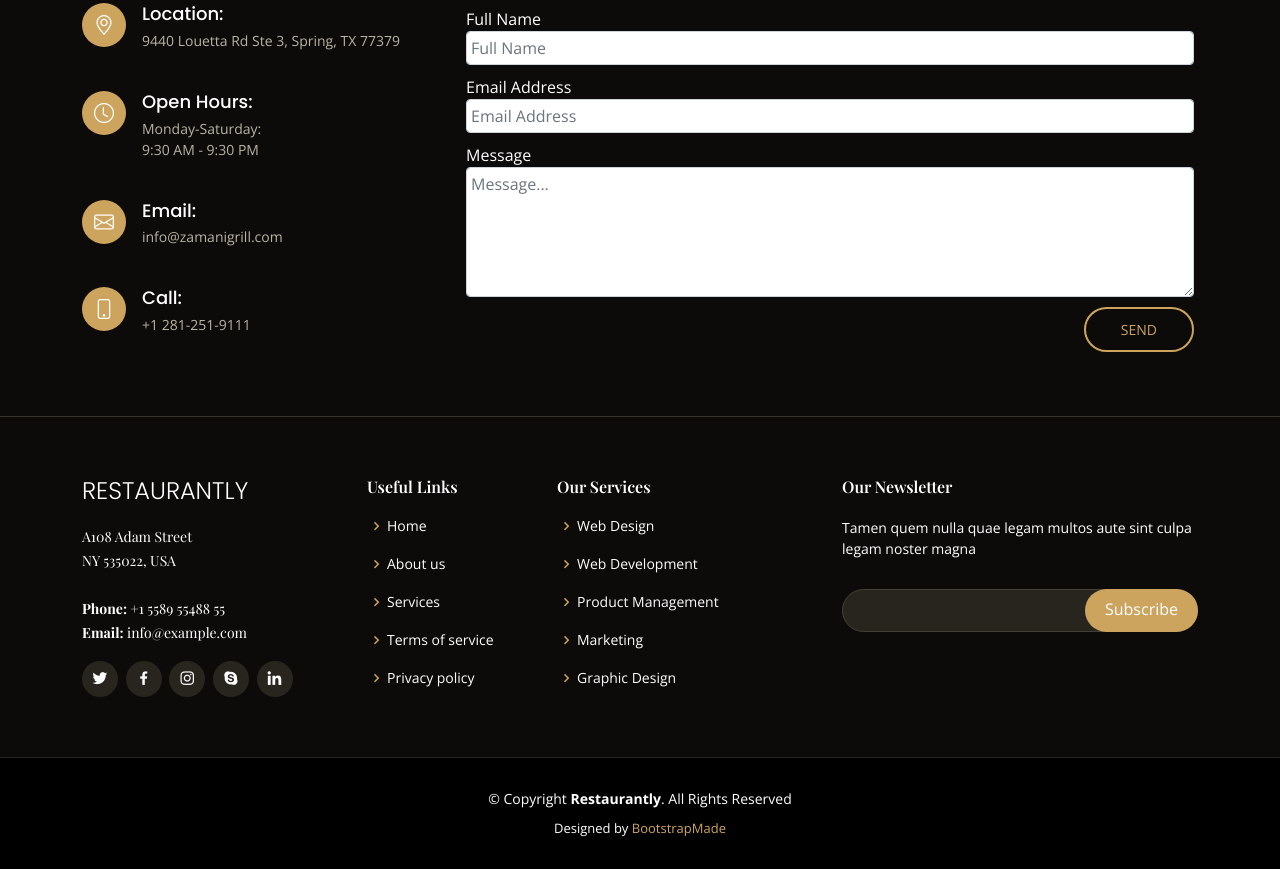
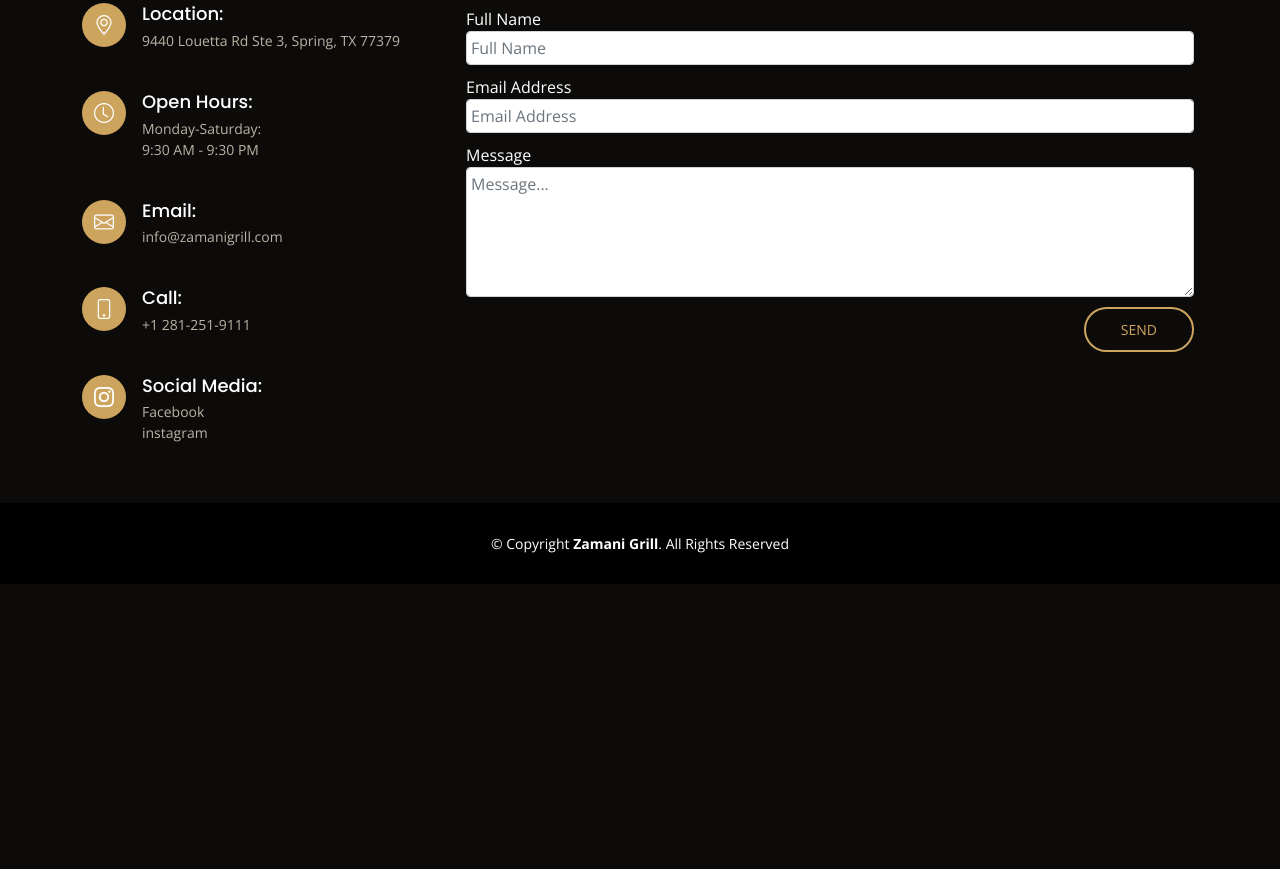
Before and after one commit to ImadMashhood/Zamani-Grill, a plain HTML site: page index.html in a window 1280 px wide. Shown: the part 4123-4992 px from the top of the page. After the commit the page ends 4707 px from the top, so only its background shows below. Drawn offline with nearby package versions, Linux system fonts and the light colour scheme; a web font is replaced by a local one.

Commit message:
Social media and footer to only copyright

```diff
--- a/index.html
+++ b/index.html
@@ -502,6 +502,14 @@
                 <p>+1 281-251-9111</p>
               </div>
 
+              <div class="phone">
+                <i class="bi bi-instagram"></i>
+                <h4>Social Media:</h4>
+                <a href="https://www.facebook.com/profile.php?id=182769685071562&_rdr" ><p>Facebook</p></a>
+                <a href="https://www.instagram.com/explore/locations/230053/zamani-mediterranean-grill-market/"><p>instagram</p></a>
+              </div>
+
+
             </div>
 
           </div>
@@ -569,76 +577,11 @@
 
   <!-- ======= Footer ======= -->
   <footer id="footer">
-    <div class="footer-top">
-      <div class="container">
-        <div class="row">
-
-          <div class="col-lg-3 col-md-6">
-            <div class="footer-info">
-              <h3>Restaurantly</h3>
-              <p>
-                A108 Adam Street <br>
-                NY 535022, USA<br><br>
-                <strong>Phone:</strong> +1 5589 55488 55<br>
-                <strong>Email:</strong> info@example.com<br>
-              </p>
-              <div class="social-links mt-3">
-                <a href="#" class="twitter"><i class="bx bxl-twitter"></i></a>
-                <a href="#" class="facebook"><i class="bx bxl-facebook"></i></a>
-                <a href="#" class="instagram"><i class="bx bxl-instagram"></i></a>
-                <a href="#" class="google-plus"><i class="bx bxl-skype"></i></a>
-                <a href="#" class="linkedin"><i class="bx bxl-linkedin"></i></a>
-              </div>
-            </div>
-          </div>
-
-          <div class="col-lg-2 col-md-6 footer-links">
-            <h4>Useful Links</h4>
-            <ul>
-              <li><i class="bx bx-chevron-right"></i> <a href="#">Home</a></li>
-              <li><i class="bx bx-chevron-right"></i> <a href="#">About us</a></li>
-              <li><i class="bx bx-chevron-right"></i> <a href="#">Services</a></li>
-              <li><i class="bx bx-chevron-right"></i> <a href="#">Terms of service</a></li>
-              <li><i class="bx bx-chevron-right"></i> <a href="#">Privacy policy</a></li>
-            </ul>
-          </div>
-
-          <div class="col-lg-3 col-md-6 footer-links">
-            <h4>Our Services</h4>
-            <ul>
-              <li><i class="bx bx-chevron-right"></i> <a href="#">Web Design</a></li>
-              <li><i class="bx bx-chevron-right"></i> <a href="#">Web Development</a></li>
-              <li><i class="bx bx-chevron-right"></i> <a href="#">Product Management</a></li>
-              <li><i class="bx bx-chevron-right"></i> <a href="#">Marketing</a></li>
-              <li><i class="bx bx-chevron-right"></i> <a href="#">Graphic Design</a></li>
-            </ul>
-          </div>
-
-          <div class="col-lg-4 col-md-6 footer-newsletter">
-            <h4>Our Newsletter</h4>
-            <p>Tamen quem nulla quae legam multos aute sint culpa legam noster magna</p>
-            <form action="" method="post">
-              <input type="email" name="email"><input type="submit" value="Subscribe">
-            </form>
-
-          </div>
-
-        </div>
-      </div>
-    </div>
-
     <div class="container">
       <div class="copyright">
-        &copy; Copyright <strong><span>Restaurantly</span></strong>. All Rights Reserved
+        &copy; Copyright <strong><span>Zamani Grill</span></strong>. All Rights Reserved
       </div>
-      <div class="credits">
-        <!-- All the links in the footer should remain intact. -->
-        <!-- You can delete the links only if you purchased the pro version. -->
-        <!-- Licensing information: https://bootstrapmade.com/license/ -->
-        <!-- Purchase the pro version with working PHP/AJAX contact form: https://bootstrapmade.com/restaurantly-restaurant-template/ -->
-        Designed by <a href="https://bootstrapmade.com/">BootstrapMade</a>
       </div>
-    </div>
   </footer><!-- End Footer -->
 
   <div id="preloader"></div>
@@ -652,6 +595,7 @@
   <script src="assets/vendor/php-email-form/validate.js"></script>
   <script src="assets/vendor/swiper/swiper-bundle.min.js"></script>
 
+
   <!-- Template Main JS File -->
   <script src="assets/js/main.js"></script>
 
```
